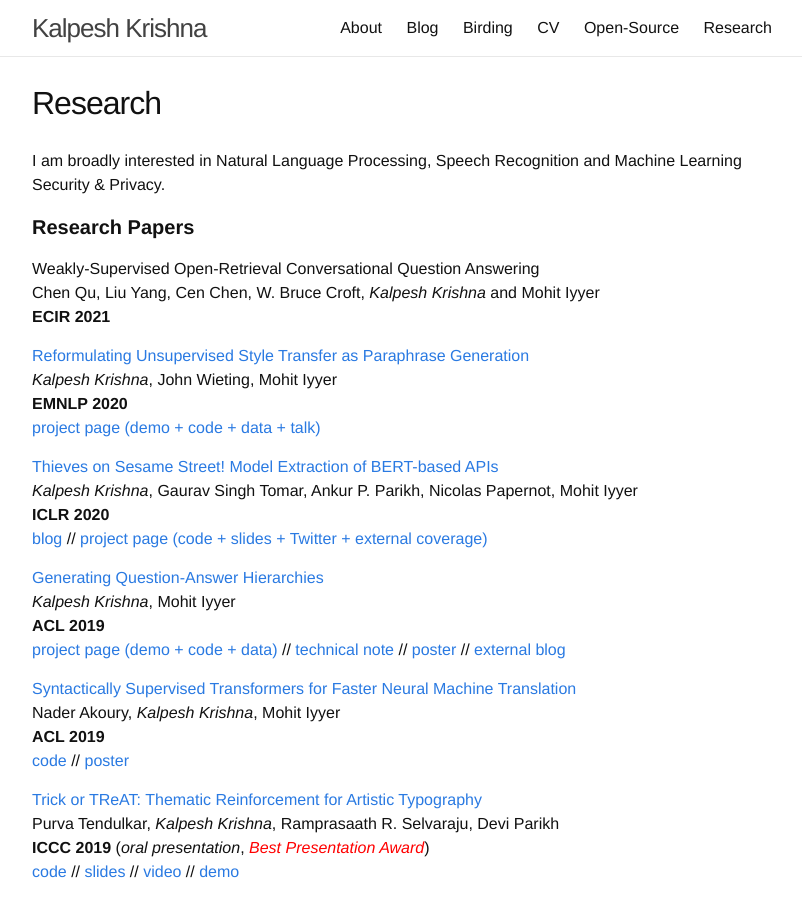
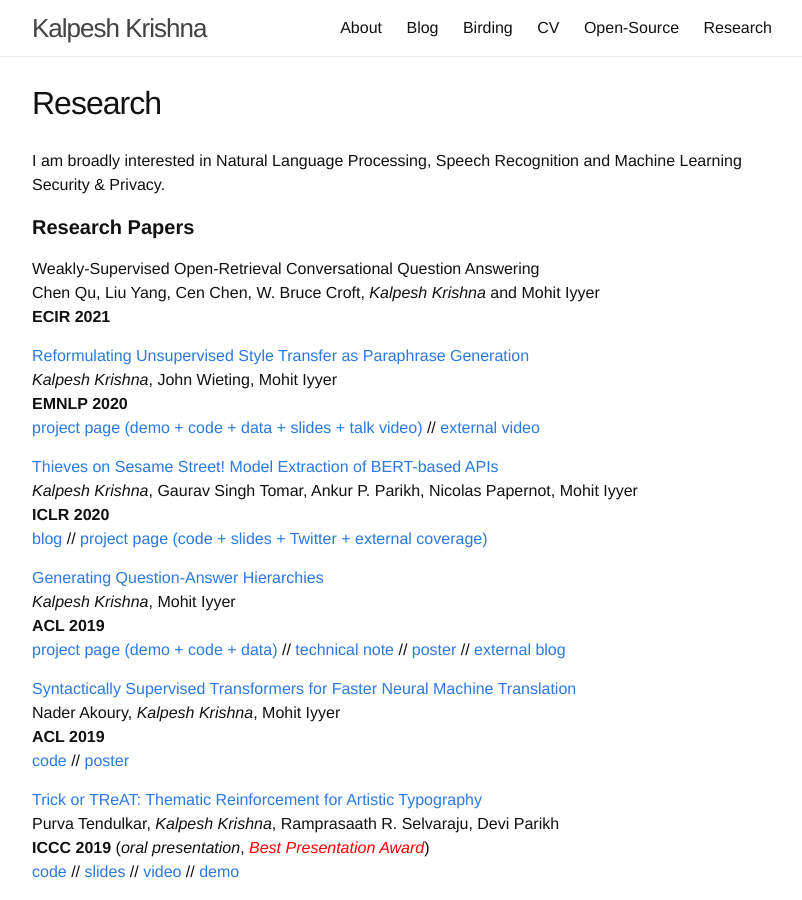
Before and after one commit to martiansideofthemoon/martiansideofthemoon.github.io, a Jekyll site: the page built from _pages/research.md, in a window 1280 px wide and 900 px high. Shown: the whole window, without its empty margins (238-1040 px from the left). Built offline with Jekyll 4.4.1, drawn with Linux system fonts in a browser that asks for light colours; comment, search, counter and statistics services are not loaded.

Commit message:
Adding external style transfer paper video

```diff
--- a/_pages/research.md
+++ b/_pages/research.md
@@ -14,7 +14,7 @@ Chen Qu, Liu Yang, Cen Chen, W. Bruce Croft, *Kalpesh Krishna* and Mohit Iyyer
 [Reformulating Unsupervised Style Transfer as Paraphrase Generation](https://arxiv.org/abs/2010.05700)
 *Kalpesh Krishna*, John Wieting, Mohit Iyyer
 **EMNLP 2020**
-[project page (demo + code + data + talk)](http://style.cs.umass.edu)
+[project page (demo + code + data + slides + talk video)](http://style.cs.umass.edu) // [external video](https://www.youtube.com/watch?v=cjnk3PJljDs)
 
 [Thieves on Sesame Street! Model Extraction of BERT-based APIs](https://arxiv.org/abs/1910.12366)
 *Kalpesh Krishna*, Gaurav Singh Tomar, Ankur P. Parikh, Nicolas Papernot, Mohit Iyyer
```
